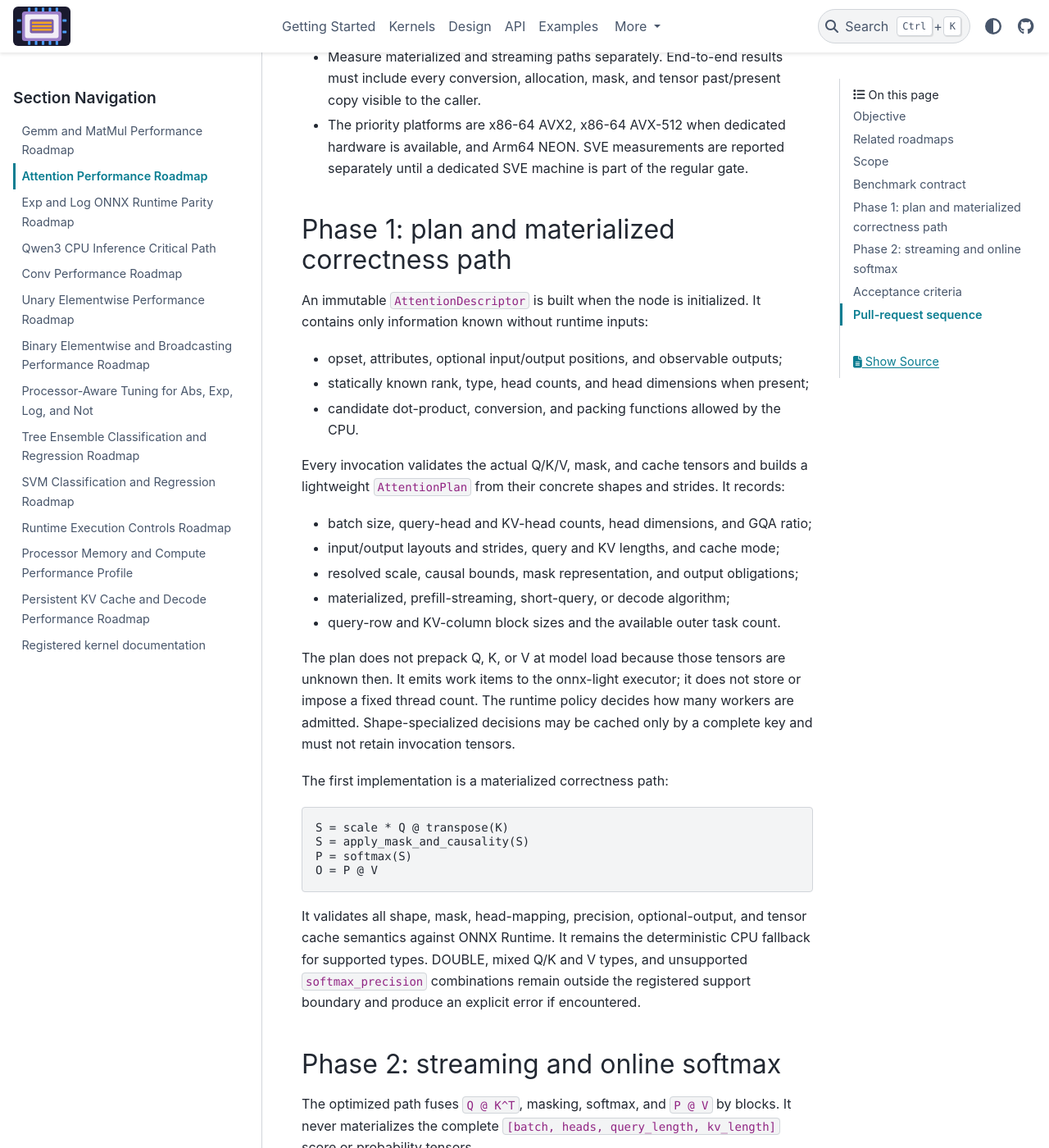
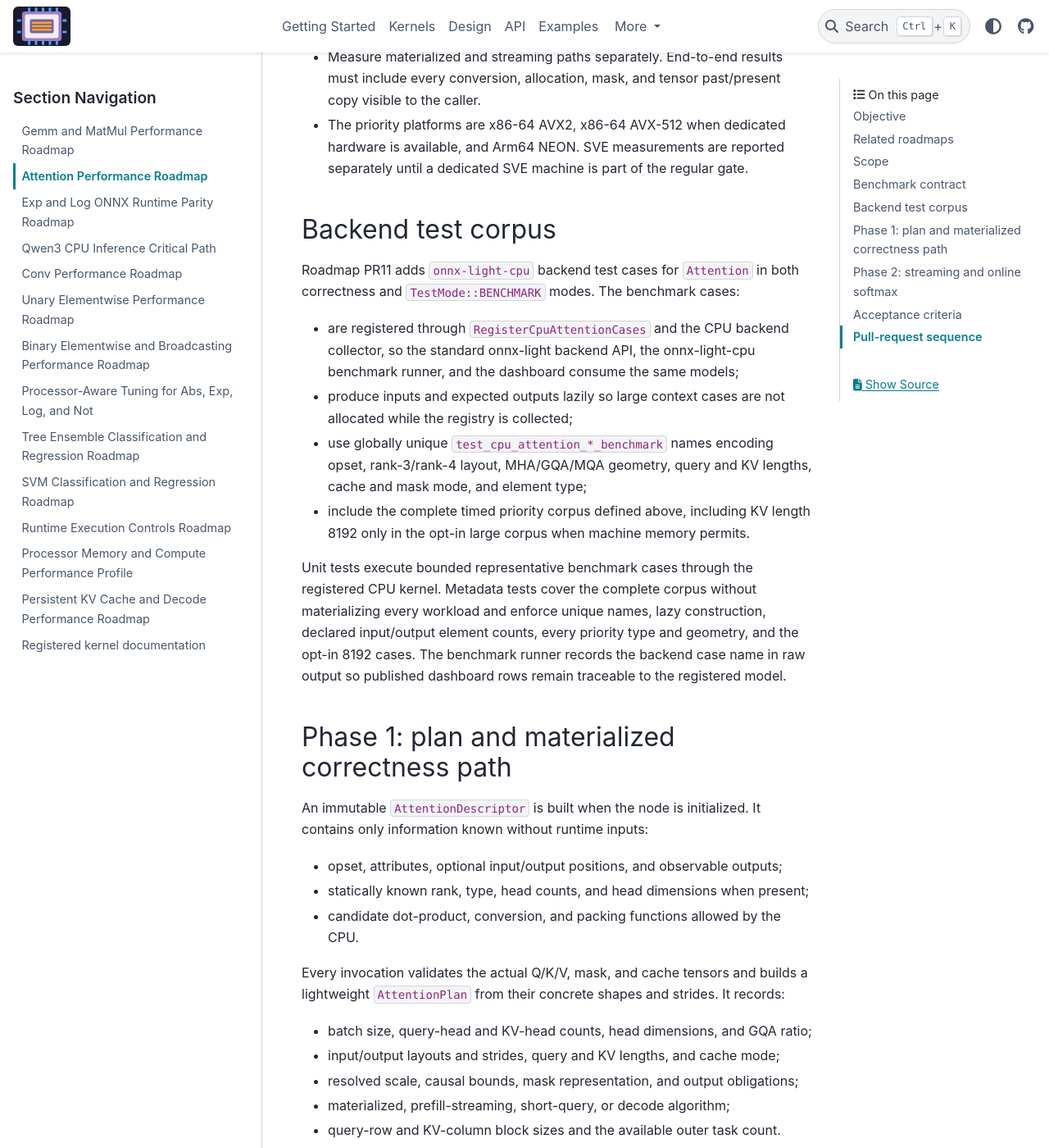
Before and after one commit to xadupre/onnx-light-cpu, a Sphinx documentation site: the page built from docs/next_steps/2026/2026_08_attention.rst, in a window 1280 px wide and 1400 px high, scrolled down 2757 px. Shown: the whole window at 82% size. Built offline with Sphinx 7.4.7 and the PyData theme 0.15.4, drawn with Linux system fonts in a browser that asks for light colours; pages that are not in the unit, such as notebooks, are missing from menus; some of the changed text lies outside the part shown.

Commit message:
Require Attention backend benchmark cases
Co-authored-by: Copilot <223556219+Copilot@users.noreply.github.com>

```diff
--- a/docs/next_steps/2026/2026_08_attention.rst
+++ b/docs/next_steps/2026/2026_08_attention.rst
@@ -105,6 +105,31 @@ stages.
 * The priority platforms are x86-64 AVX2, x86-64 AVX-512 when dedicated
   hardware is available, and Arm64 NEON. SVE measurements are reported
   separately until a dedicated SVE machine is part of the regular gate.
+
+Backend test corpus
+-------------------
+
+Roadmap PR11 adds ``onnx-light-cpu`` backend test cases for ``Attention`` in
+both correctness and ``TestMode::BENCHMARK`` modes. The benchmark cases:
+
+* are registered through ``RegisterCpuAttentionCases`` and the CPU backend
+  collector, so the standard onnx-light backend API, the onnx-light-cpu
+  benchmark runner, and the dashboard consume the same models;
+* produce inputs and expected outputs lazily so large context cases are not
+  allocated while the registry is collected;
+* use globally unique ``test_cpu_attention_*_benchmark`` names encoding opset,
+  rank-3/rank-4 layout, MHA/GQA/MQA geometry, query and KV lengths, cache and
+  mask mode, and element type;
+* include the complete timed priority corpus defined above, including KV length
+  8192 only in the opt-in large corpus when machine memory permits.
+
+Unit tests execute bounded representative benchmark cases through the
+registered CPU kernel. Metadata tests cover the complete corpus without
+materializing every workload and enforce unique names, lazy construction,
+declared input/output element counts, every priority type and geometry, and
+the opt-in 8192 cases. The benchmark runner records the backend case name in
+raw output so published dashboard rows remain traceable to the registered
+model.
 
 Phase 1: plan and materialized correctness path
 -----------------------------------------------
@@ -240,13 +265,16 @@ Pull-request sequence
      - Dependency
      - Status
    * - Roadmap PR11
-     - Adapter, planning contract, corpus, and FP32 materialized baseline.
+     - Adapter, planning contract, backend corpus, and FP32 materialized
+       baseline.
      - ``AttentionDescriptor`` parses v23/v24 attributes and optional IO.
        Per-invocation planning validates concrete tensors without prepacking
        unknown inputs or fixing threads. Rank-3/rank-4 stateless FP32
        MHA/GQA/MQA, scale, causal and boolean/additive masks pass differential
-       tests. Features not implemented yet delegate to the portable kernel only
-       when that kernel already supports them; otherwise they fail explicitly.
+       tests. Lazy correctness and ``TestMode::BENCHMARK`` backend cases are
+       available through the shared collector and enforce the priority corpus.
+       Features not implemented yet delegate to the portable kernel only when
+       that kernel already supports them; otherwise they fail explicitly.
      - Shared GEMM/MatMul engine
      - Pending
    * - Roadmap PR12
--- a/docs/next_steps/2026/2026_08_registered_kernel_documentation.rst
+++ b/docs/next_steps/2026/2026_08_registered_kernel_documentation.rst
@@ -1,5 +1,9 @@
 Registered kernel documentation
 ===============================
+
+:Date: 2026-08
+
+**complete**
 
 Issue `#258 <https://github.com/xadupre/onnx-light-cpu/issues/258>`_ replaces
 the manually maintained and source-scanned kernel inventories with metadata
--- a/docs/next_steps/index.rst
+++ b/docs/next_steps/index.rst
@@ -8,6 +8,11 @@ optimize next.
 
 Use the search field to filter by status or text, and select a column heading
 to sort the table.
+
+``Completed`` means every roadmap gate is delivered. ``In progress`` means
+implementation or a final gate remains active. ``Planned`` means the contract
+is implementation-ready but work has not started. ``Discussed`` means the
+roadmap is not implementation-ready and no implementation is active.
 
 .. toctree::
     :maxdepth: 1
```
